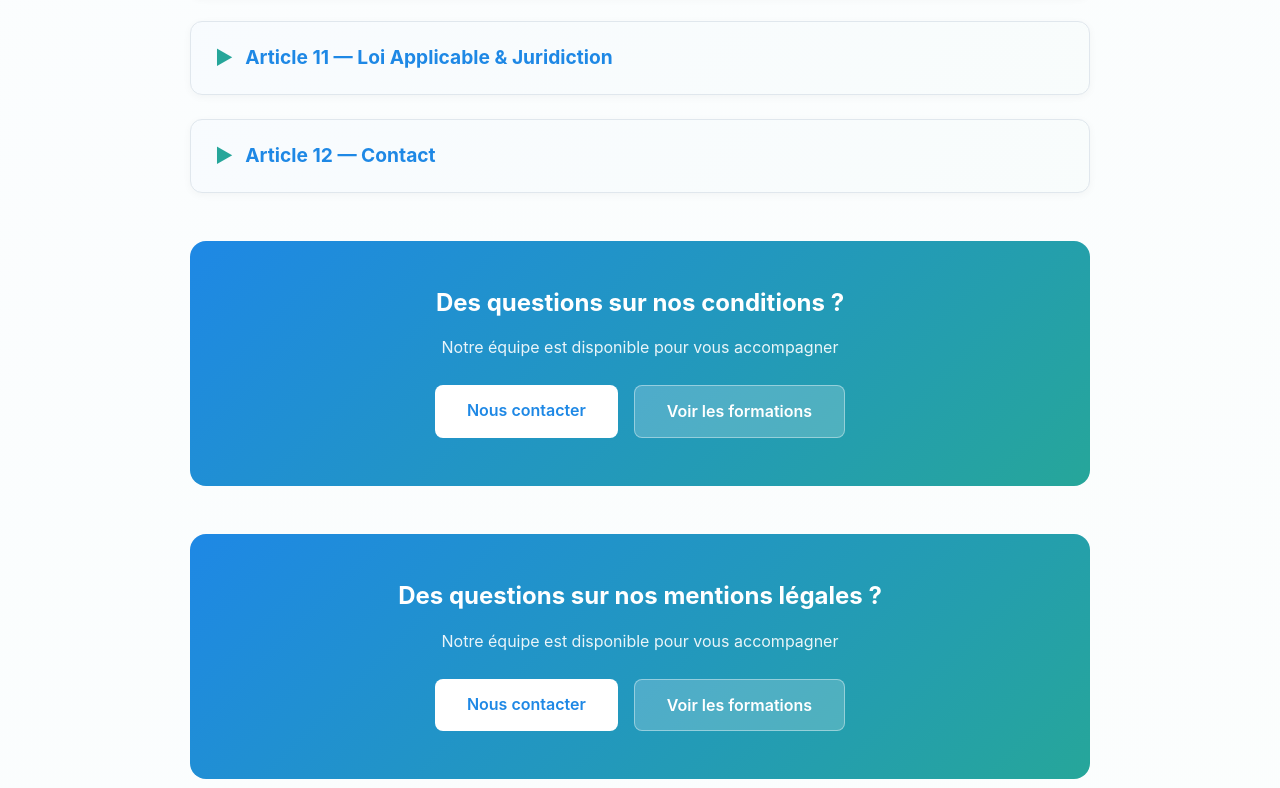
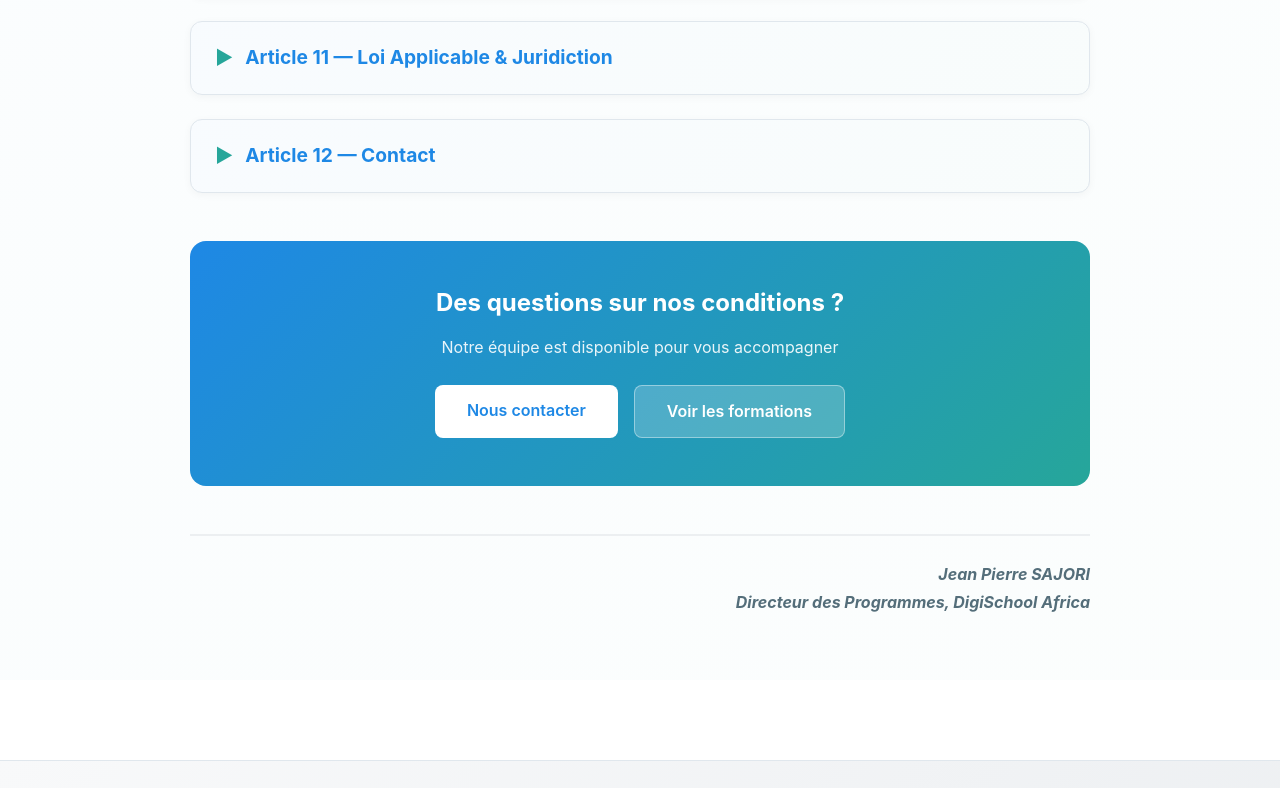
Before and after one commit to digischool-admin/digischool.africa, a plain HTML site: page cgu-v2.2.html in a window 1280 px wide. Shown: the part 2009-2797 px from the top of the page. Drawn offline with Linux system fonts and the light colour scheme.

Commit message:
LEGAL PAGES: Remove duplicate 'mentions légales' CTA from CGV and CGU (keep only on mentions-legales)

```diff
--- a/cgu-v2.2.html
+++ b/cgu-v2.2.html
@@ -449,15 +449,6 @@
       </div>
     </div>
 
-    <div class="legal-cta">
-      <h3>Des questions sur nos mentions légales ?</h3>
-      <p>Notre équipe est disponible pour vous accompagner</p>
-      <div class="cta-buttons">
-        <a href="/contact.html" class="btn btn-primary">Nous contacter</a>
-        <a href="/b2c.html" class="btn btn-secondary">Voir les formations</a>
-      </div>
-    </div>
-
     <div class="signature">
       <p><strong>Jean Pierre SAJORI<br>Directeur des Programmes, DigiSchool Africa</p>
     </div>
```
Also changed, not shown: cgv-v2.2.html (+0 -9 lines).
